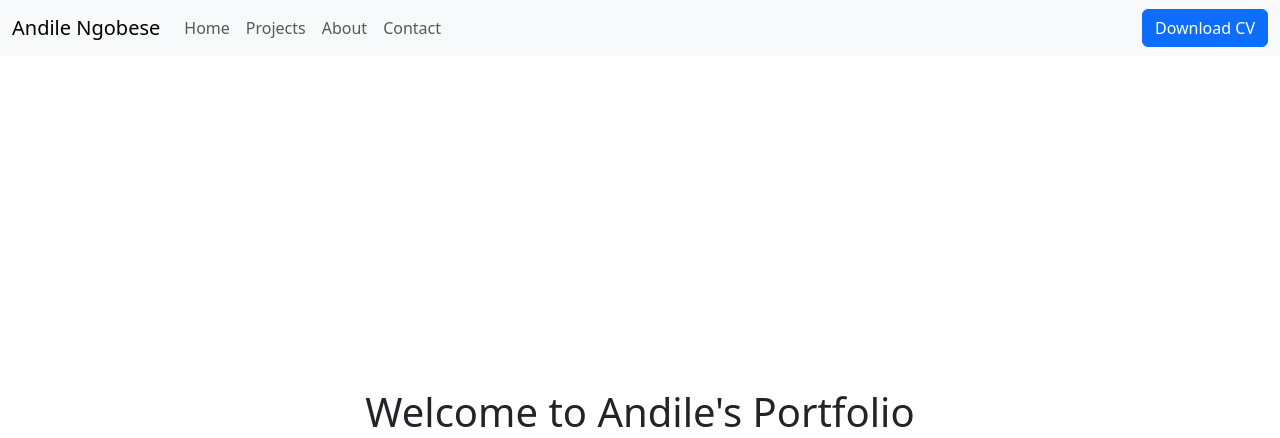
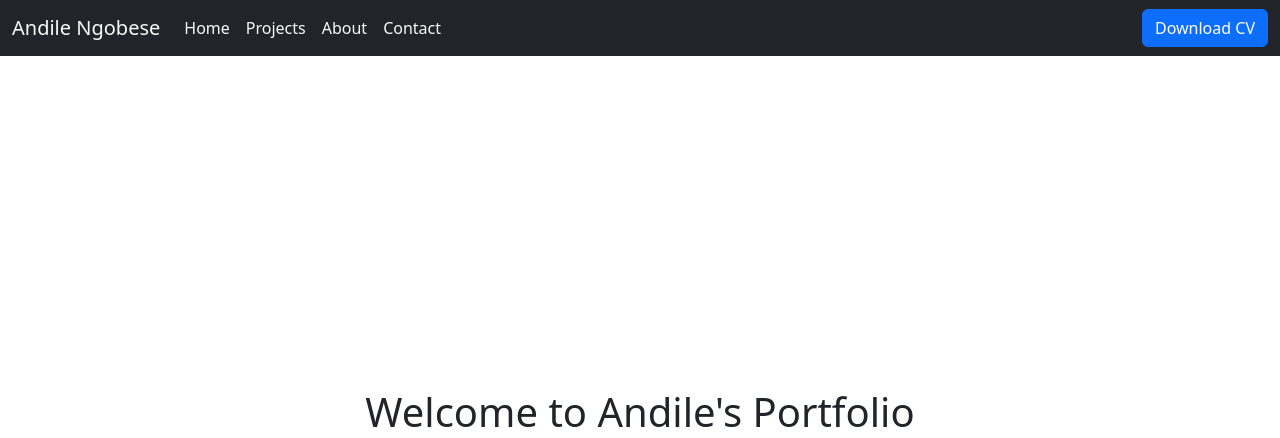
Before and after one commit to NgobeseA/pyfolio, a Django app: page / in a window 1280 px wide. Shown: the top 438 px of the page. Run offline with Django 5.2, Linux system fonts and the light colour scheme.

Commit message:
friday updates

```diff
--- a/templates/base.html
+++ b/templates/base.html
@@ -14,9 +14,9 @@
     <link rel="stylesheet" href="{% static 'css/style.css' %}" />
   </head>
   <body>
-    <nav class="navbar navbar-expand-lg navbar-light bg-light">
-      <div class="container-fluid">
-        <a class="navbar-brand" href="{% url 'home' %}">Andile Ngobese</a>
+    <nav class="navbar navbar-expand-lg navbar-light bg-dark text-secondary-emphasis">
+      <div class="container-fluid text-secondary-emphasis">
+        <a class="navbar-brand text-light" href="{% url 'home' %}">Andile Ngobese</a>
         <button
           class="navbar-toggler"
           type="button"
@@ -28,19 +28,19 @@
         >
           <span class="navbar-toggler-icon"></span>
         </button>
-        <div class="collapse navbar-collapse" id="navbarNav">
+        <div class="collapse navbar-collapse text-light" id="navbarNav">
           <ul class="navbar-nav">
             <li class="nav-item">
-              <a class="nav-link" href="{% url 'home' %}">Home</a>
+              <a class="nav-link text-light" href="{% url 'home' %}">Home</a>
             </li>
             <li class="nav-item">
-              <a class="nav-link" href="{% url 'projects' %}">Projects</a>
+              <a class="nav-link text-light" href="{% url 'projects' %}">Projects</a>
             </li>
             <li class="nav-item">
-              <a class="nav-link" href="">About</a>
+              <a class="nav-link text-light" href="">About</a>
             </li>
             <li class="nav-item">
-              <a class="nav-link" href="{% url 'contact' %}">Contact</a>
+              <a class="nav-link text-light" href="{% url 'contact' %}">Contact</a>
             </li>
           </ul>
           <div class="ms-auto icons">
--- a/templates/contact.html
+++ b/templates/contact.html
@@ -13,8 +13,8 @@
                 </div>
             </div>
         </div>
-        <div class="col ">
-            <div class="row g-3">
+        <div class="col bg-dark rounded">
+            <div class="row gap-3">
                 <div class="col">
                   <input type="text" class="form-control" placeholder="First name" aria-label="First name">
                 </div>
@@ -22,7 +22,7 @@
                   <input type="text" class="form-control" placeholder="Last name" aria-label="Last name">
                 </div>
             </div>
-            <div class="row g-3">
+            <div class="row gap-3">
                 <div class="col">
                   <input type="email" class="form-control" placeholder="email address" aria-label="First name">
                 </div>
--- a/templates/home.html
+++ b/templates/home.html
@@ -9,7 +9,7 @@
     <a href="https://github.com/NgobeseA" class="me-3 btn grey-btn"><img src="" alt="GitHub" width="24" /></a>
     <a href="https://linkedin.com/in/
   andile-ngobese-769478248
-  " class="me-3 btn"
+  " class="me-3 btn grey-btn"
       ><img src="" alt="LinkedIn" width="24"
     /></a>
   </div>
```
Also changed, not shown: templates/projects.html (+21 -19 lines).
